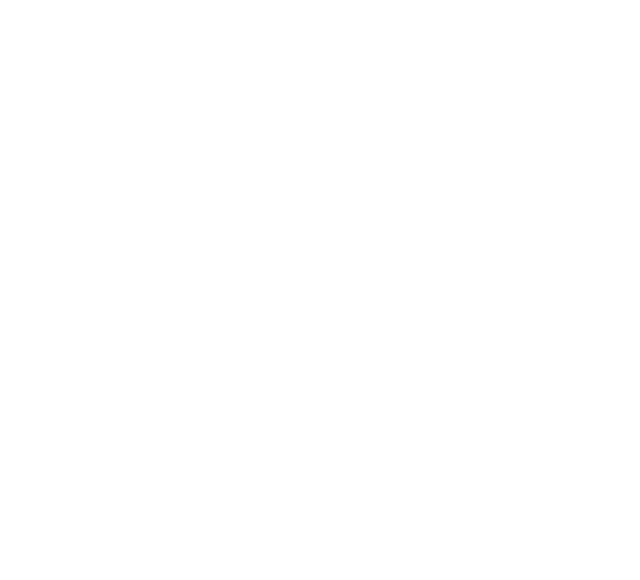
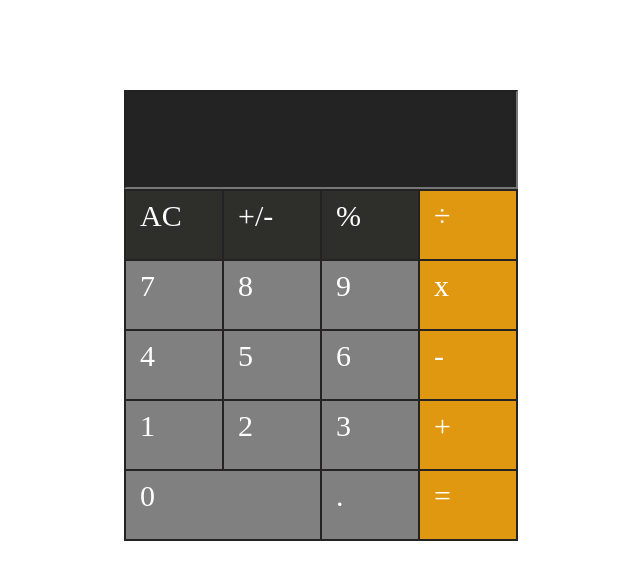
Before and after one commit to kartikCedcoss/calculator, a plain HTML site: page src/index.html in a window 1280 px wide. Shown: the whole page, without its empty margins (326-966 px from the left). Drawn offline with nearby package versions, Linux system fonts and the light colour scheme.

Commit message:
final calc commit

```diff
--- a/src/index.html
+++ b/src/index.html
@@ -4,10 +4,63 @@
     <meta charset="UTF-8">
     <meta http-equiv="X-UA-Compatible" content="IE=edge">
     <meta name="viewport" content="width=device-width, initial-scale=1.0">
+    <script src="https://ajax.googleapis.com/ajax/libs/jquery/3.5.1/jquery.min.js"></script>
+    <link href="style .css" type="text/css" rel="stylesheet">
     <title>Document</title>
 </head>
 <body>
+    <div class="calc" >
+
+            <form>
+                <input  id="display" type="text" >
+            </form>
+            <table  border ="0.5" >
+                <tr>
+                    <td><a class="btnCalc2" id="clear" href="#">AC</a> </td>
+                    <td><a class="btnCalc2" onclick="insert('-')" href="#">+/-</a></td>
+
+                    <td><a class="btnCalc2" onclick="insert('%')" href="#">%</a> </td>
+                    <td><a class="btnCalc1" onclick="insert('/')" href="#">÷</a> </td>
+
+                </tr>
+                <tr>
+                    <td><a class="btnCalc" onclick="insert(7)" href="#">7</a> </td>
+                    <td><a class="btnCalc" onclick="insert(8)" href="#">8</a> </td>
+                    <td><a class="btnCalc" onclick="insert(9)" href="#">9</a> </td>
+                    <td><a class="btnCalc1" onclick="insert('*')" href="#">x</a> </td>
 
 
+
+                </tr>
+                <tr>
+                    <td><a class="btnCalc" onclick="insert(4)" href="#">4</a> </td>
+                    <td><a class="btnCalc" onclick="insert(5)" href="#">5</a> </td>
+                    <td><a class="btnCalc" onclick="insert(6)" href="#">6</a> </td>
+                    <td><a class="btnCalc1" onclick="insert('-')" href="#">-</a> </td>
+
+
+
+                </tr>
+                <tr>
+                    <td><a class="btnCalc" onclick="insert(1)" href="#">1</a> </td>
+                    <td><a class="btnCalc" onclick="insert(2)" href="#">2</a> </td>
+                    <td><a class="btnCalc" onclick="insert(3)" href="#">3</a> </td>
+                    <td><a class="btnCalc1" onclick="insert('+')" href="#">+</a> </td>
+
+
+                </tr>
+                <tr>
+                    <td colspan="2"><a  class="btnCalc" onclick="insert(0)" href="#" style="width: 166px;" >0</a> </td>
+                    <td><a  class="btnCalc" onclick="insert('.')" href="#" >.</a> </td>
+                    <td><a class="btnCalc1"  onclick="equal()" href="#" >=</a> </td>
+
+
+                </tr>
+
+            </table>
+
+
+    </div>
+ <script src="myscript.js" ></script>
 </body>
 </html>
--- a/src/myscript.js
+++ b/src/myscript.js
@@ -0,0 +1,16 @@
+function insert(num) {
+	$('#display').val($('#display').val() + num);
+}
+ function equal() {
+ 	$('#display').val(eval($('#display').val()));
+}
+function clear() {
+	$('#display').val('');
+}
+function del() {
+	result = $('#display').val();
+	$('#display').val(result.substring(0, result.length ));
+}
+$("#clear").bind("click", function() {
+    $("input[type=text], textarea").val("");
+  });
--- a/src/style .css
+++ b/src/style .css
@@ -0,0 +1,66 @@
+*{
+    margin: 0;
+    padding:0;
+    font-size: 30px;
+}
+.calc{
+    margin: 3em 10em 2em 15em;
+}
+
+ #display{
+     color: white;
+      padding: 60px 0px 1px 4px  ;
+     background-color :rgb(36, 35, 35);
+
+ }
+
+ .btnCalc{
+    width: 68px;
+    height: 50px;
+      padding:   8px 14px 10px;
+
+    cursor: pointer;
+    background-color:  grey;
+    display: block;
+
+
+    text-decoration: none;
+
+    color: #fff;
+
+
+ }
+ table{
+     background-color:  rgb(36, 34, 34);
+ }
+
+ .btnCalc1{
+    width: 68px;
+    height: 50px;
+      padding:   8px 14px 10px;
+
+    cursor: pointer;
+    background-color:  rgb(224, 152, 17);
+    display: block;
+
+
+    text-decoration: none;
+
+    color: #fff;
+
+ }
+ .btnCalc2{
+    width: 68px;
+    height: 50px;
+    padding:   8px 14px 10px;
+
+    cursor: pointer;
+    background-color:  rgb(46, 46, 43);
+    display: block;
+
+
+    text-decoration: none;
+
+    color: #fff;
+
+ }
```
